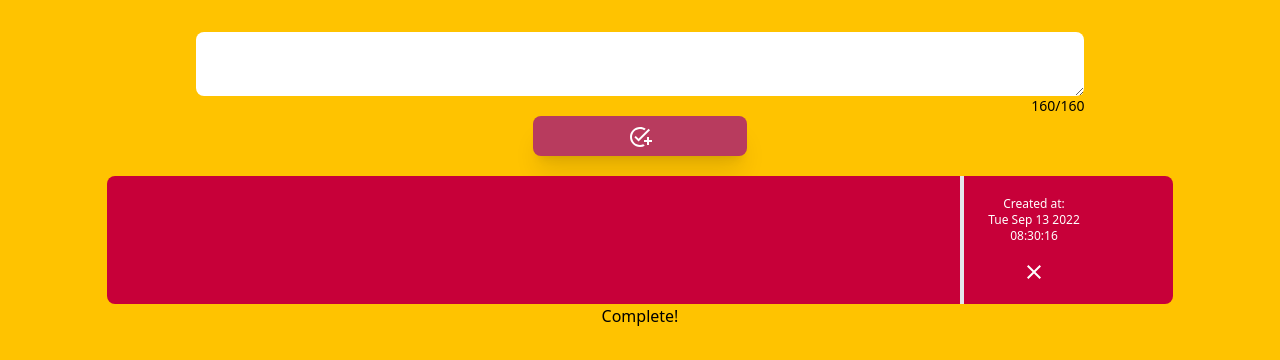
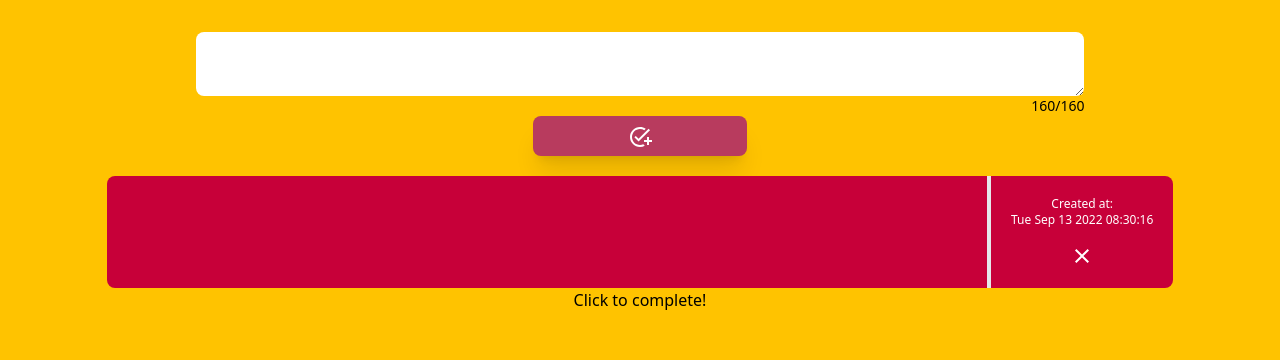
Before and after one commit to balpa/todo-ts-redux-tw, a React (Create React App) app: page / in a window 1280 px wide. Both pictures are taken after a click on the button 639 px from the left and 136 px from the top of the page. Shown: the top 360 px of the page. Built offline with nearby package versions, Linux system fonts and the light colour scheme.

Commit message:
smoll styling

```diff
--- a/src/components/TodoItem.tsx
+++ b/src/components/TodoItem.tsx
@@ -11,20 +11,23 @@ interface PropTypes {
   }
 }
 
-
 const TodoItem = ({ color, data }: PropTypes) => {
 
   const { value, time, isCompleted }: { value: string, time: number, isCompleted: boolean } = data
 
   let timestamp: string = new Date(time).toString().split(' ').slice(0, 5).join(' ')
 
+  function completeButton() {
+    console.log("complete button clicked")
+  }
+
   return (
     <>
       <div className='w-full flex flex-row rounded-lg bg-[#C70039] mt-5'>
-        <div className='w-4/5 rounded-md p-3 text-white'>
+        <div className='flex-1 rounded-md p-3 text-white break-all'>
           {value}
         </div>
-        <div className='w-36 rounded-r-md p-3 border-l-4 flex flex-col'>
+        <div className='flex-2 rounded-r-md p-3 border-l-4 flex flex-col'>
           <div className='p-2 text-center text-xs text-white'>
             Created at: <br />
             {timestamp}
@@ -34,7 +37,7 @@ const TodoItem = ({ color, data }: PropTypes) => {
           </div>
         </div>
       </div>
-      <div className='w-full text-center'>Complete!</div>
+      <div className='w-full text-center' onClick={() => { completeButton() }}>Click to complete!</div>
     </>
   )
 }
```
